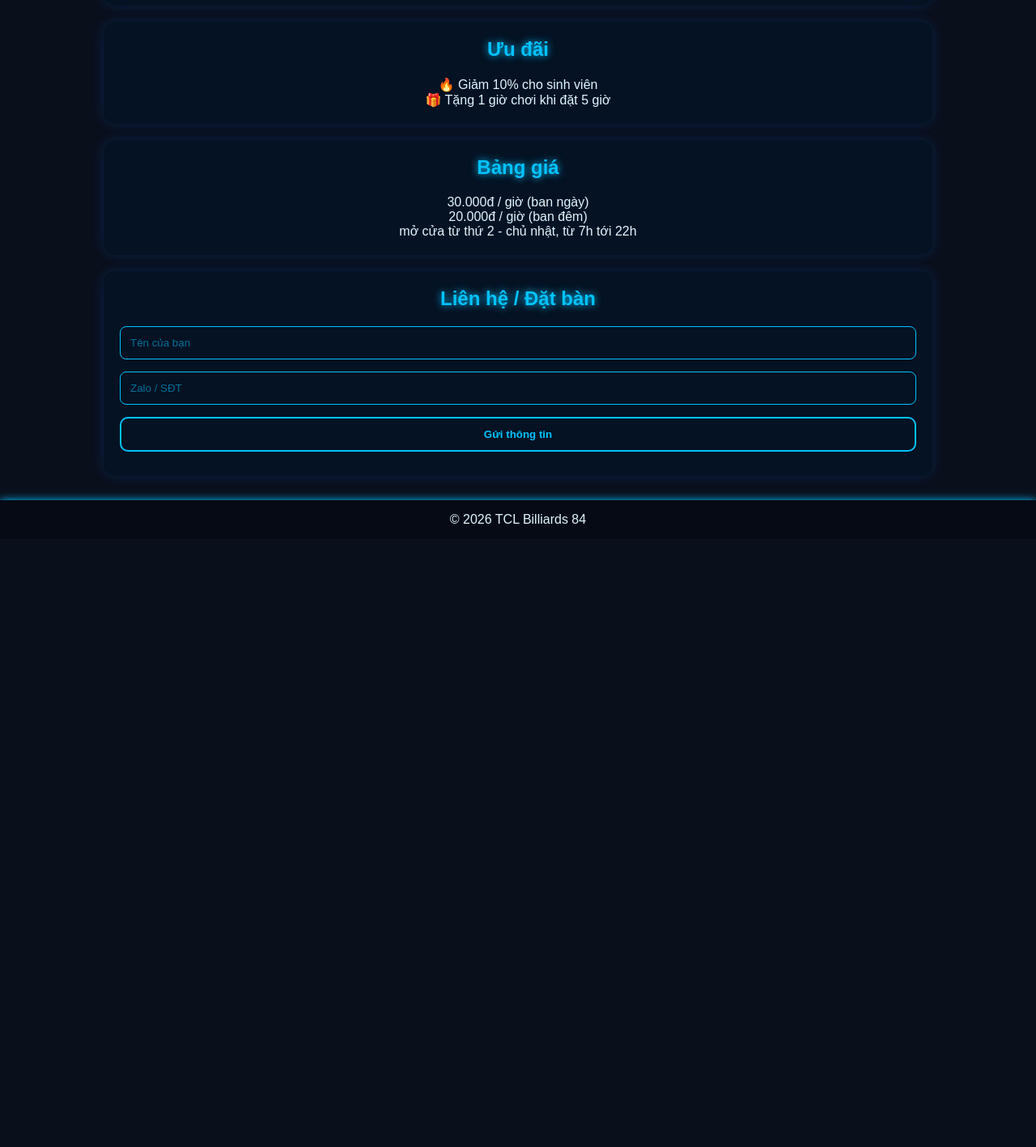
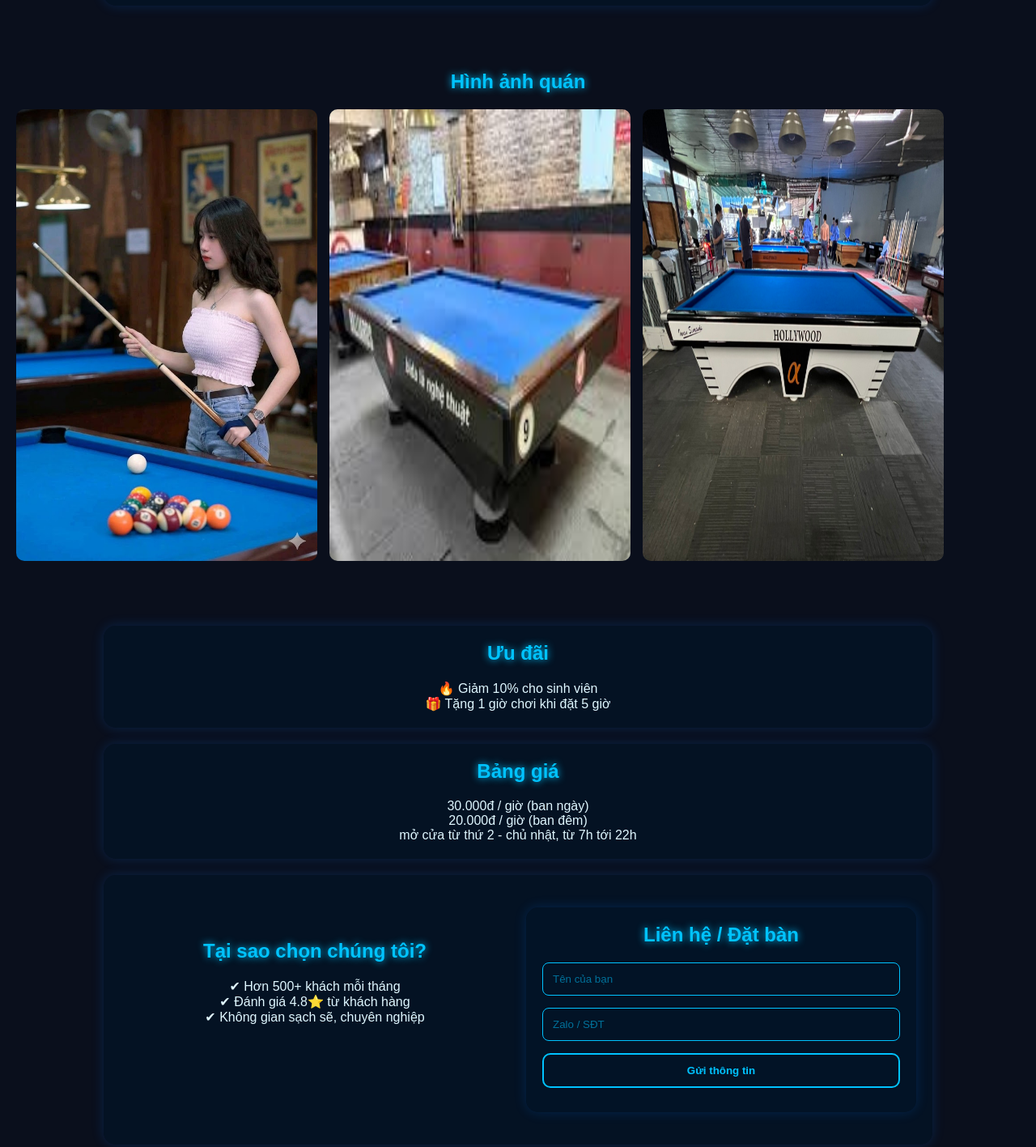
Before and after one commit to THAINGUYENPHAT/TCL_Billiards_84, a plain HTML site: page index.html in a window 1280 px wide. Shown: the part 940-2357 px from the top of the page at 81% size. Before the commit the page ends 1606 px from the top, so only its background shows below. Drawn offline with Linux system fonts and the light colour scheme.

Commit message:
add fedback, gallery

```diff
--- a/index.html
+++ b/index.html
@@ -4,6 +4,7 @@
 <head>
     <meta charset="UTF-8">
     <meta name="viewport" content="width=device-width, initial-scale=1.0">
+    <meta name="description" content="TCL Billiards 84 - Quán bida chất lượng tại Cần Thơ, đặt bàn nhanh chóng, giá rẻ.">
     <title>TCL_Billiards_84</title>
 
     <link rel="stylesheet" href="style.css">
@@ -23,7 +24,9 @@
     <!-- BANNER -->
     <section class="banner">
         <h2>Chơi là chất - Đánh là mê</h2>
-        <a href="#booking" class="btn">Đặt bàn ngay</a>
+        <a href="https://zalo.me/0822711909?text=Em muốn đặt bàn" class="btn">
+            Đặt bàn ngay
+        </a>
     </section>
 
     <!-- GIỚI THIỆU -->
@@ -55,6 +58,16 @@
         </div>
     </section>
 
+    <!-- GIOI THIEU -->
+    <section class="gallery">
+        <h2>Hình ảnh quán</h2>
+        <div class="gallery-container">
+            <img src="img/anhbia.jpg">
+            <img src="img/ban.jpg">
+            <img src="img/background.jpg">
+        </div>
+    </section>
+
     <!-- ƯU ĐÃI -->
     <section class="promo">
         <h2>Ưu đãi</h2>
@@ -74,20 +87,31 @@
         </ul>
     </section>
 
+    <section class="feedback">
+        <!-- FEEDBACK -->
+        <section class="trust">
+            <h2>Tại sao chọn chúng tôi?</h2>
+            <ul>
+                <li>✔ Hơn 500+ khách mỗi tháng</li>
+                <li>✔ Đánh giá 4.8⭐ từ khách hàng</li>
+                <li>✔ Không gian sạch sẽ, chuyên nghiệp</li>
+            </ul>
+        </section>
+
         <!-- LIÊN HỆ -->
         <section class="contact" id="booking">
             <h2>Liên hệ / Đặt bàn</h2>
 
-        <form id="contactForm">
-            <input type="text" placeholder="Tên của bạn" required>
-            <input type="text" placeholder="Zalo / SĐT" required>
+            <form action="https://formsubmit.co/phat3Q113@gmail.com" method="POST">
+                <input type="text" name="name" placeholder="Tên của bạn" required>
+                <input type="text" name="phone" placeholder="Zalo / SĐT" required>
 
                 <button type="submit">Gửi thông tin</button>
             </form>
 
             <p id="message"></p>
         </section>
-
+    </section>
     <!-- FOOTER -->
     <footer>
         <p>© 2026 TCL Billiards 84</p>
--- a/style.css
+++ b/style.css
@@ -4,6 +4,14 @@
     padding: 0;
     box-sizing: border-box;
 }
+
+
+html {
+    scroll-behavior: smooth;
+}
+
+
+
 
 /* BODY */
 body {
@@ -74,7 +82,8 @@ h2 {
 .about,
 .price,
 .contact,
-.promo {
+.promo,
+.feedback{
     margin: 20px auto;
     width: 80%;
     background: rgba(0, 20, 40, 0.6);
@@ -123,6 +132,18 @@ h2 {
     box-shadow: 0 0 25px #00c3ff;
 }
 
+/* GALLERY */
+.gallery-container {
+    display: flex;
+    gap: 15px;
+    flex-wrap: wrap;
+}
+
+.gallery-container img {
+    width: 30%;
+    border-radius: 10px;
+}
+
 /* DECOR */
 .divider {
     width: 60px;
@@ -146,6 +167,17 @@ ul {
     margin: 5px;
 }
 
+/* FEEDBACK */
+.feedback {
+    display: flex;
+    gap: 20px;
+    width: 80%;
+    margin: auto;
+}
+
+.feedback > section {
+    flex: 1;
+}
 /* FORM */
 form {
     display: flex;
@@ -230,7 +262,10 @@ footer {
         flex-direction: column;
     }
 
-    .about, .price, .contact, .promo {
+    .about,
+    .price,
+    .contact,
+    .promo {
         width: 95%;
     }
 
@@ -239,7 +274,8 @@ footer {
     }
 
     nav {
-        justify-content: space-between;
+        display: flex;
+        flex-direction: column;
         gap: 10px;
     }
 }
```
Lines whose indentation alone changed are shown as unchanged.
